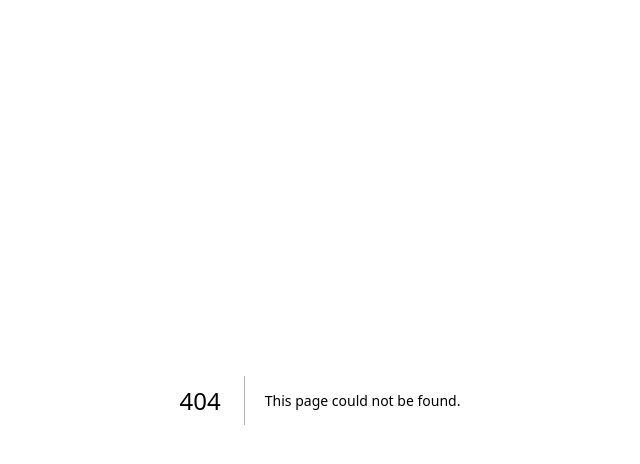
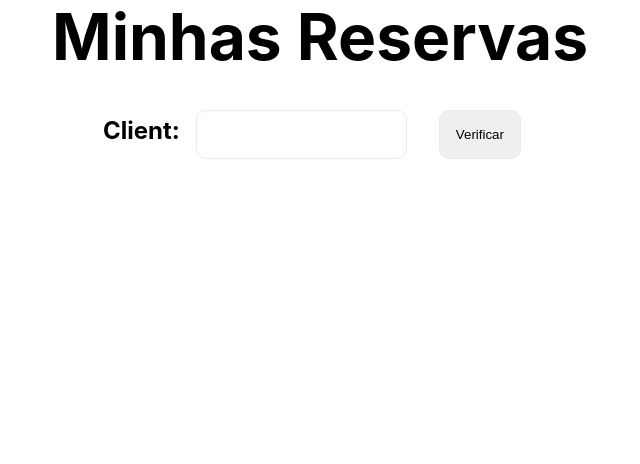
Before and after one commit to jonaszeferino/orders_waiting, a Next.js app: page /reservations in a window 1280 px wide. Before the commit this address had no page. Shown: the top 464 px of the page, without its empty margins (320-960 px from the left). Built offline with nearby package versions, Linux system fonts and the light colour scheme.

Commit message:
reservations & Order waiting

```diff
--- /dev/null
+++ b/pages/reservations.js
@@ -0,0 +1,88 @@
+import { useState } from "react";
+import styles from "../styles/Home.module.css";
+import ErrorPage from "./error-page";
+import { format } from "date-fns";
+
+export default function Reservations() {
+  let [reservationStock, setReservationStock] = useState([]);
+  let [reservationUser, setReservationUser] = useState();
+  let [reservationBasic, setReservationBasic] = useState();
+  let [isError, setError] = useState(false);
+
+  const apiCall = (event) => {
+    const url = `https://hub.omniplat.io/v1/clients/${reservationUser}/reservations/unfinished`;
+
+    fetch(url, {
+      headers: new Headers({
+        Authorization: process.env.NEXT_PUBLIC_LE_AUTH,
+        "Content-Type": "application/json",
+      }),
+    })
+      .then((response) => {
+        if (response.status === 200) {
+          return response.json();
+        } else {
+          throw new Error("Dados Incorretos");
+        }
+      })
+      .then((result) => setReservationStock(result))
+      .catch((error) => setError(true));
+  };
+
+  return (
+    <div>
+      <h3 className={styles.title}>Minhas Reservas</h3>
+      <h2 className={styles.grid}>
+        {" "}
+        <br />
+        <label type="text">
+          Client:
+          <input
+            className={styles.card}
+            required={true}
+            type="text"
+            value={reservationUser}
+            onChange={(event) => setReservationUser(event.target.value)}
+          ></input>
+        </label>
+        {/* <label type="text">
+          Basic:
+          <input
+            className={styles.card}
+            required={true}
+            type="text"
+            value={reservationBasic}
+            onChange={(event) => setReservationBasic(event.target.value)}
+          ></input>
+        </label> */}
+        <button className={styles.card} onClick={apiCall}>
+          Verificar
+        </button>
+      </h2>
+
+      {/* If ternário abaixo, dentro do HTML única forma de fazer */}
+
+      {isError === true ? (
+        <ErrorPage message={`Verifique as Credenciais`}></ErrorPage>
+      ) : (
+        <div className={styles.grid}>
+          {reservationStock.map((reserve) => (
+            <div className={styles.card} key={reserve.id}>
+              <span>Cliente: {reserve.clientId}</span> <br />
+              <span>Canal: {reserve.channelId}</span> <br />
+              <span>Location: {reserve.locationId}</span> <br />
+              <span>Sku: {reserve.skuId}</span> <br />
+              <span>Pedido: {reserve.orderId}</span> <br />
+              <span>Quantidade: {reserve.quantity}</span> <br />
+              <span>
+                Data:{" "}
+                {format(new Date(reserve.createdAt), "dd/MM/yyyy HH:mm:ss")}
+              </span>
+              <br />
+            </div>
+          ))}
+        </div>
+      )}
+    </div>
+  );
+}
```
Also changed, not shown: pages/index.js (+17 -113 lines), pages/orderwaiting.js (added, +119 -0 lines).
